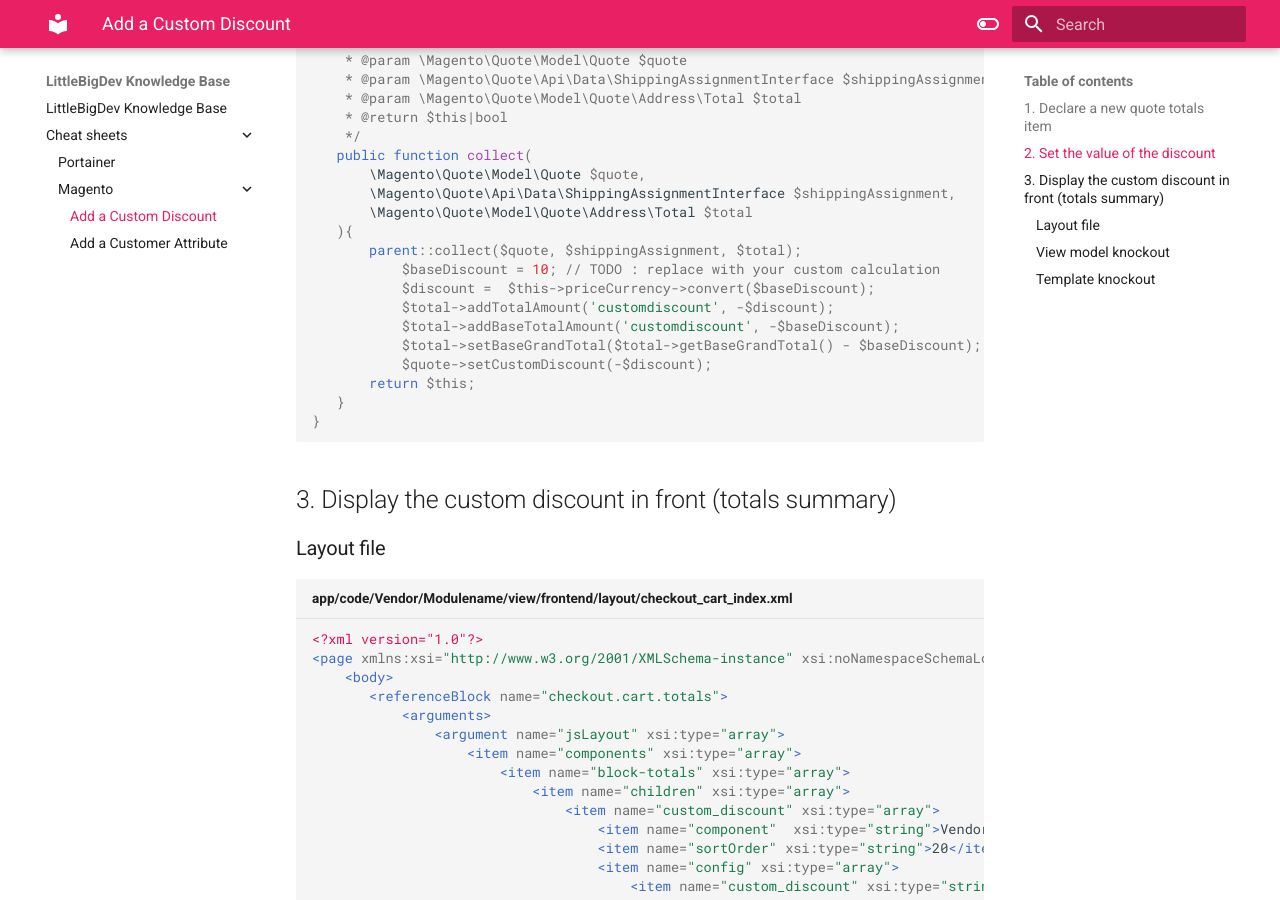
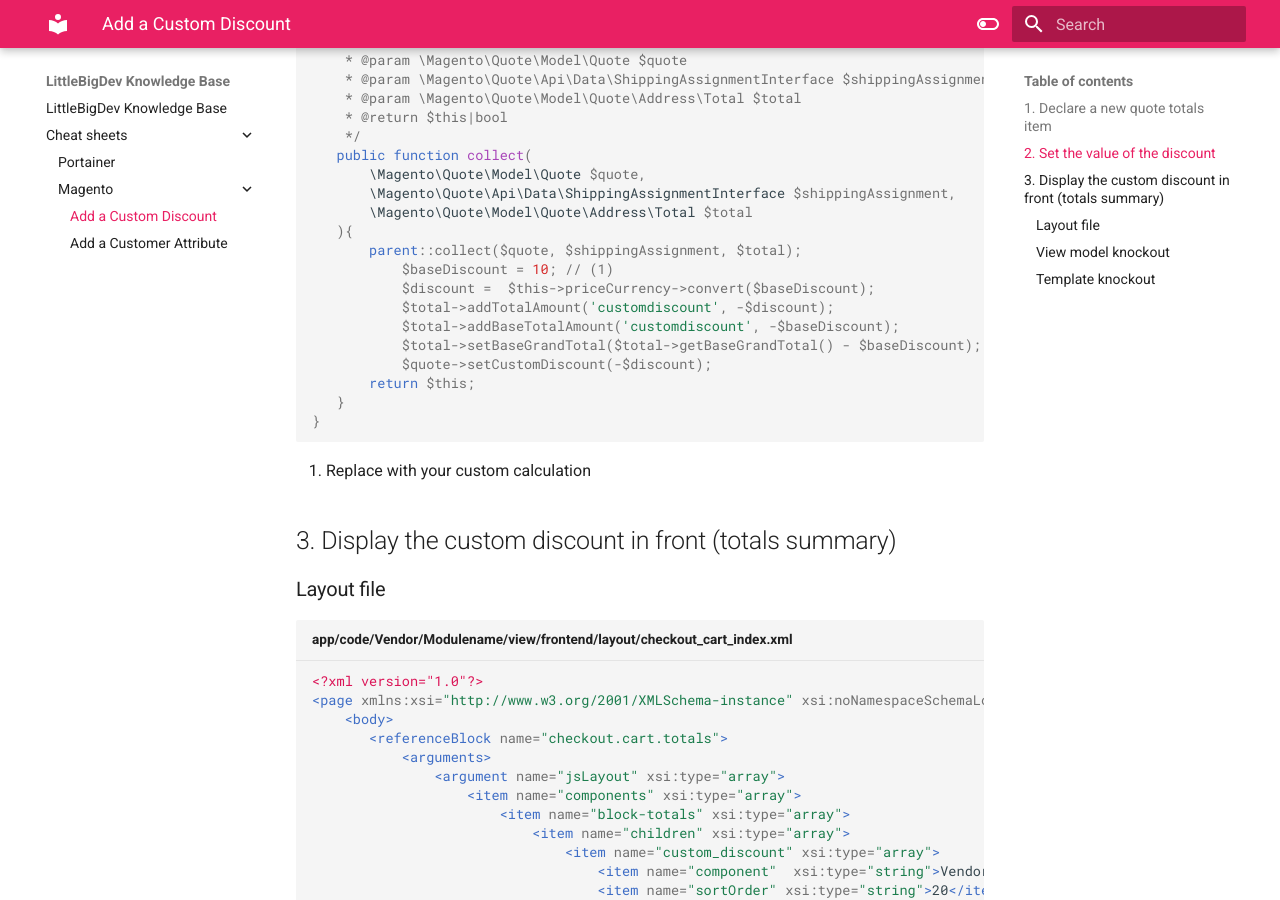
Before and after one commit to LittleBigDev/wiki, an MkDocs documentation site: the page built from docs/cheat_sheets/Magento/add_a_custom_discount.md, in a window 1280 px wide and 900 px high, scrolled down 993 px. Built offline with MkDocs 1.6.1 and Material for MkDocs 9.7.7, drawn with Linux system fonts in a browser that asks for light colours.

Commit message:
vault backup: 2022-10-15 23:33:20

````diff
--- a/docs/cheat_sheets/Magento/add_a_custom_discount.md
+++ b/docs/cheat_sheets/Magento/add_a_custom_discount.md
@@ -48,7 +48,7 @@ class Custom extends \Magento\Quote\Model\Quote\Address\Total\AbstractTotal
        \Magento\Quote\Model\Quote\Address\Total $total
    ){
        parent::collect($quote, $shippingAssignment, $total);
-           $baseDiscount = 10; // TODO : replace with your custom calculation
+           $baseDiscount = 10; // (1)
            $discount =  $this->priceCurrency->convert($baseDiscount);
            $total->addTotalAmount('customdiscount', -$discount);
            $total->addBaseTotalAmount('customdiscount', -$baseDiscount);
@@ -59,6 +59,7 @@ class Custom extends \Magento\Quote\Model\Quote\Address\Total\AbstractTotal
 }
 ```
 
+1.  Replace with your custom calculation
 
 ## 3. Display the custom discount in front (totals summary)
 ### Layout file
````
